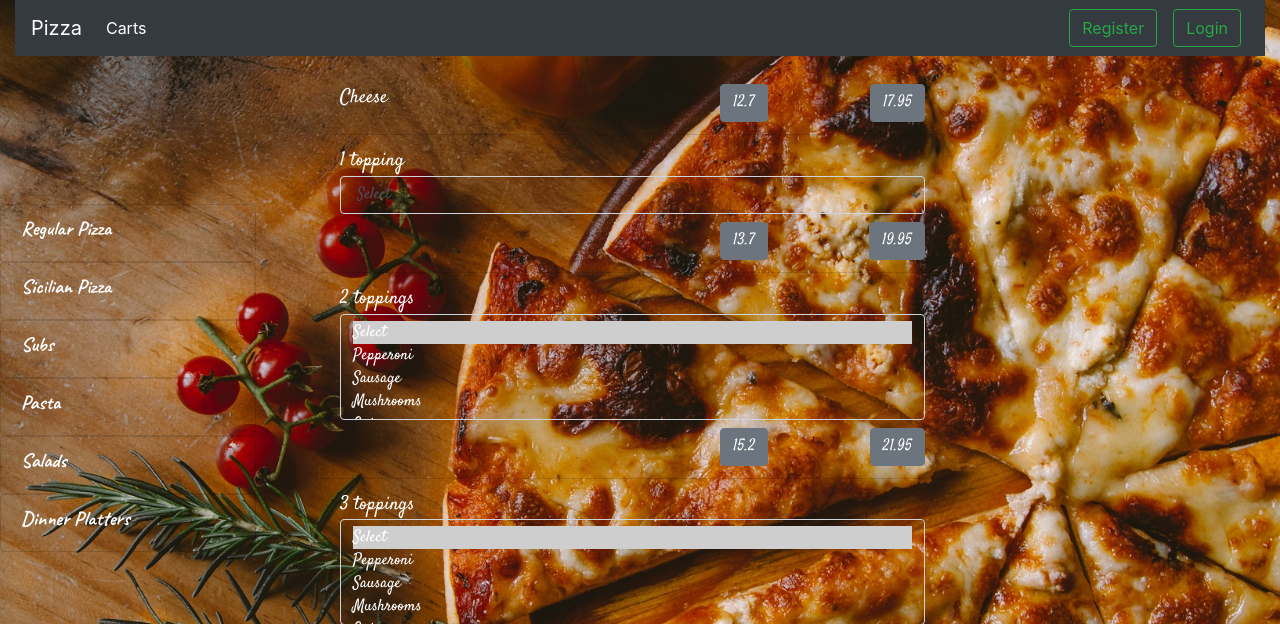
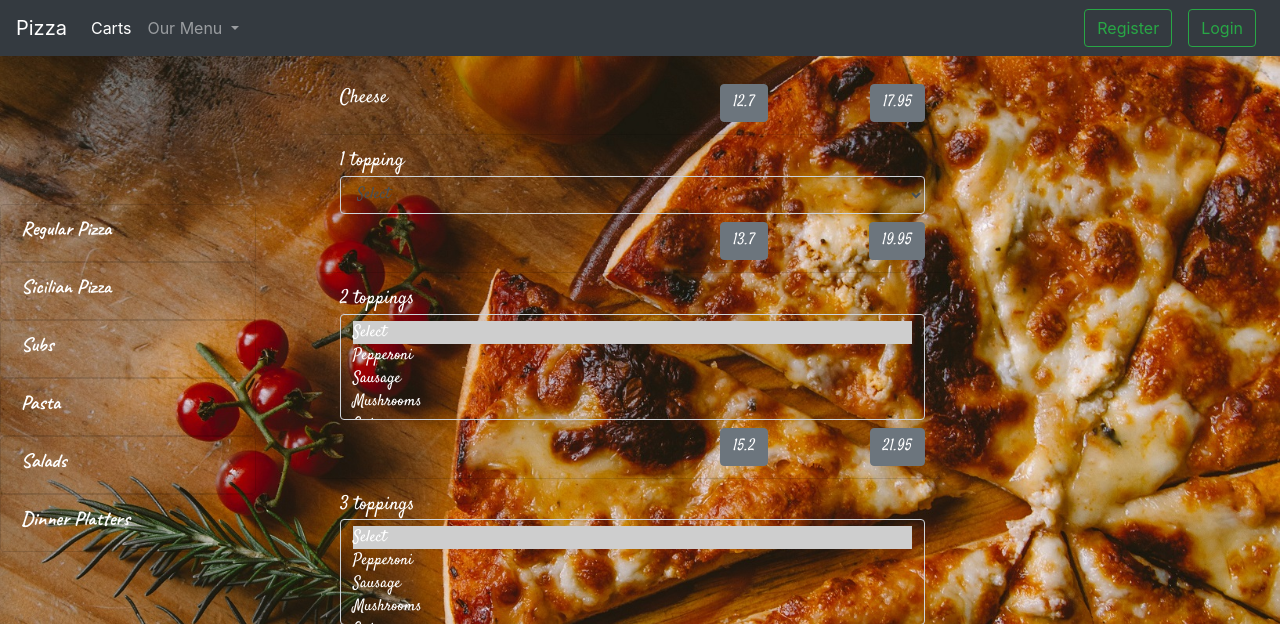
Before and after one commit to MotazBellah/pizza, a Django app: page /1/menus in a window 1280 px wide. Shown: the top 624 px of the page. Run offline with Django 3.2, Linux system fonts and the light colour scheme; data comes from the database, SQL or seed files in the repository; parts of the project's set-up code (start-up, migrations or seed data) failed here and were passed over; some libraries are stand-ins or nearby versions.

Commit message:
Added drop dowon menu in nav bar

```diff
--- a/restaurant/pizza/templates/pizza/layout.html
+++ b/restaurant/pizza/templates/pizza/layout.html
@@ -16,7 +16,7 @@
     <title>{% block title %}{% endblock %}</title>
   </head>
   <body>
-      <div class="container-fluid w-100 h-100">
+
           <nav class="navbar navbar-dark bg-dark navbar-expand-lg">
           <button class="navbar-toggler" type="button" data-toggle="collapse" data-target="#navbarTogglerDemo03" aria-controls="navbarTogglerDemo03" aria-expanded="false" aria-label="Toggle navigation">
             <span class="navbar-toggler-icon"></span>
@@ -28,6 +28,16 @@
               <li class="nav-item active">
                 <a class="nav-link" href="{% url 'carts' %}">Carts <span class="sr-only">(current)</span></a>
               </li>
+              <li class="nav-item dropdown">
+                  <a class="nav-link dropdown-toggle" href="#" id="navbarDropdownMenuLink" data-toggle="dropdown" aria-haspopup="true" aria-expanded="false">
+                    Our Menu
+                  </a>
+                  <div class="dropdown-menu" aria-labelledby="navbarDropdownMenuLink">
+                      {% for i in category%}
+                        <a class="dropdown-item" href="{% url 'menus' i.id %}">{{ i }}</a>
+                      {% endfor %}
+                  </div>
+            </li>
             </ul>
             <form class="form-inline my-2 my-lg-0">
                 {% if request.user.is_authenticated%}
@@ -40,6 +50,7 @@
             </form>
           </div>
         </nav>
+    <div class="container-fluid w-100 h-100">
           {% block body %}{% endblock %}
      </div>
 
```
